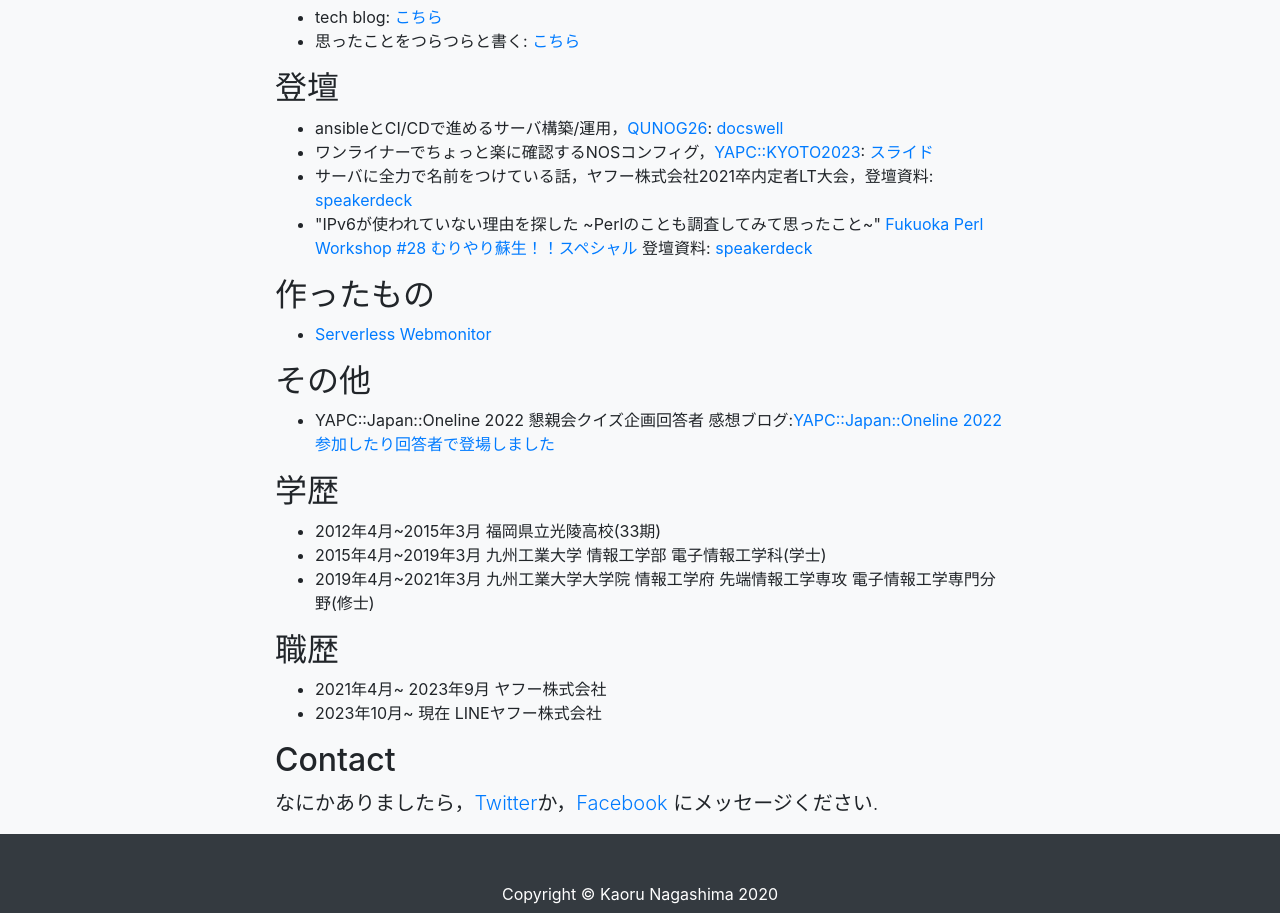
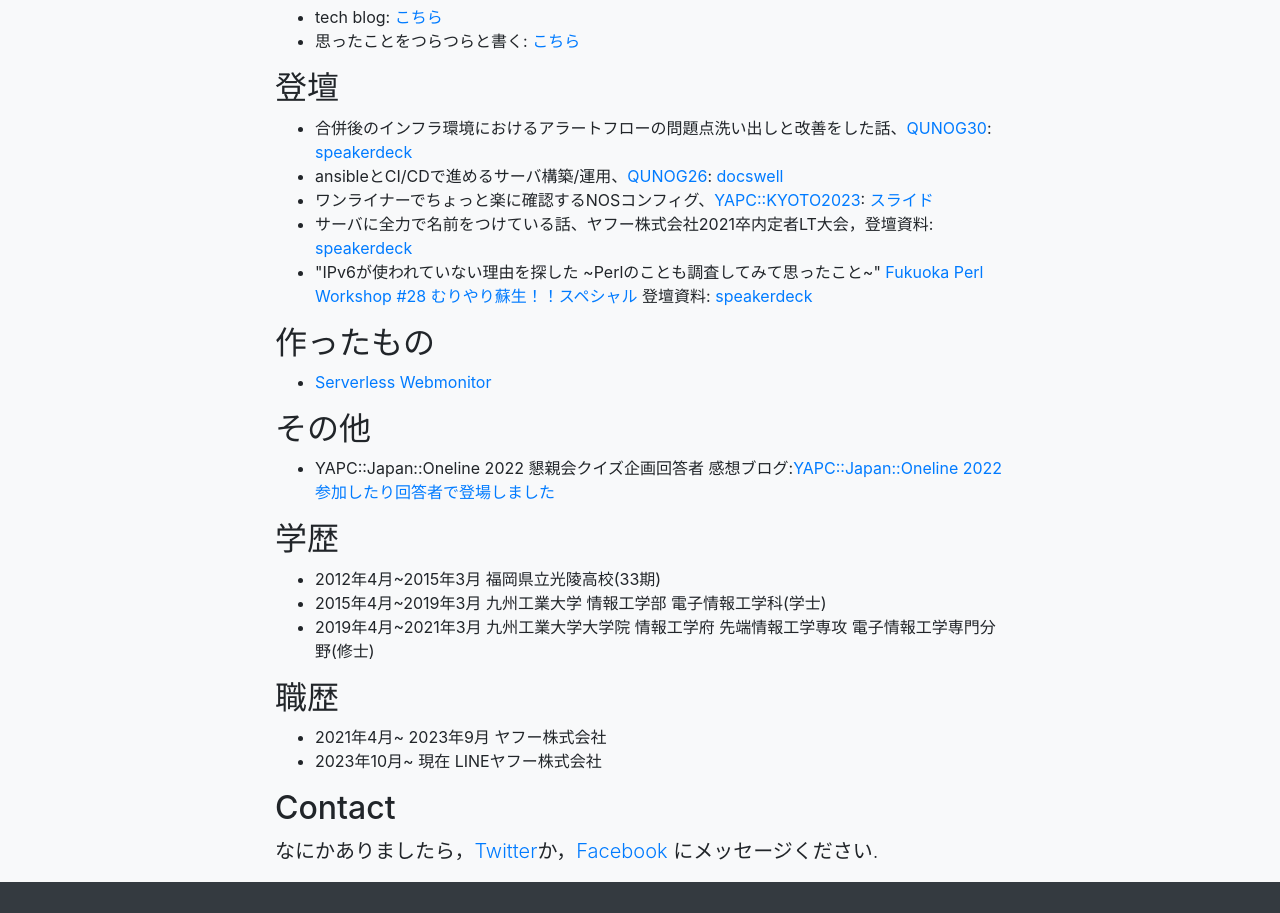
Before and after one commit to nkchan/nkchan.github.io, a website with bundled scripts: page index.html in a window 1280 px wide. Shown: the part 1438-2351 px from the top of the page. Built offline with nearby package versions, Linux system fonts and the light colour scheme.

Commit message:
add QUNOG30

```diff
--- a/index.html
+++ b/index.html
@@ -105,9 +105,10 @@
         <div class="col-lg-8 mx-auto">
           <h2>登壇</h2>
           <ul>
-            <li>ansibleとCI/CDで進めるサーバ構築/運用，<a href="https://qunog.connpass.com/event/285821/">QUNOG26</a>: <a href="https://www.docswell.com/s/ydnjp/Z8GWWW-2023-07-26-115048">docswell</a></li>
-            <li> ワンライナーでちょっと楽に確認するNOSコンフィグ，<a href="https://yapcjapan.org/2023kyoto/">YAPC::KYOTO2023</a>: <a href="https://docs.google.com/presentation/d/1D0EJpTjAVk6Cibax0CAqVd4dIP6FNJi67xVOu8Sl_MI/edit?usp=sharing">スライド</a></li>
-            <li> サーバに全力で名前をつけている話，ヤフー株式会社2021卒内定者LT大会，登壇資料: <a href="https://speakerdeck.com/nkchan/sabaniquan-li-deming-qian-wotuketeiruhua">speakerdeck</a></li>
+            <li>合併後のインフラ環境におけるアラートフローの問題点洗い出しと改善をした話、<a href="https://qunog.connpass.com/event/330206/">QUNOG30</a>: <a href="https://speakerdeck.com/lycorptech_jp/he-bing-hou-noinhurahuan-jing-niokeruaratohuronowen-ti-dian-xi-ichu-sitogai-shan-wositahua">speakerdeck</a></li>
+            <li>ansibleとCI/CDで進めるサーバ構築/運用、<a href="https://qunog.connpass.com/event/285821/">QUNOG26</a>: <a href="https://www.docswell.com/s/ydnjp/Z8GWWW-2023-07-26-115048">docswell</a></li>
+            <li> ワンライナーでちょっと楽に確認するNOSコンフィグ、<a href="https://yapcjapan.org/2023kyoto/">YAPC::KYOTO2023</a>: <a href="https://docs.google.com/presentation/d/1D0EJpTjAVk6Cibax0CAqVd4dIP6FNJi67xVOu8Sl_MI/edit?usp=sharing">スライド</a></li>
+            <li> サーバに全力で名前をつけている話、ヤフー株式会社2021卒内定者LT大会，登壇資料: <a href="https://speakerdeck.com/nkchan/sabaniquan-li-deming-qian-wotuketeiruhua">speakerdeck</a></li>
             <li>"IPv6が使われていない理由を探した ~Perlのことも調査してみて思ったこと~" <a href="https://fukuokapm.connpass.com/event/119196/">Fukuoka Perl Workshop #28 むりやり蘇生！！スペシャル</a> 登壇資料: <a href="https://speakerdeck.com/nkchan/ipv6gashi-wareteinaili-you-wotan-sita">speakerdeck</a> </li>
           </ul>
           <h2>作ったもの</h2>
```
